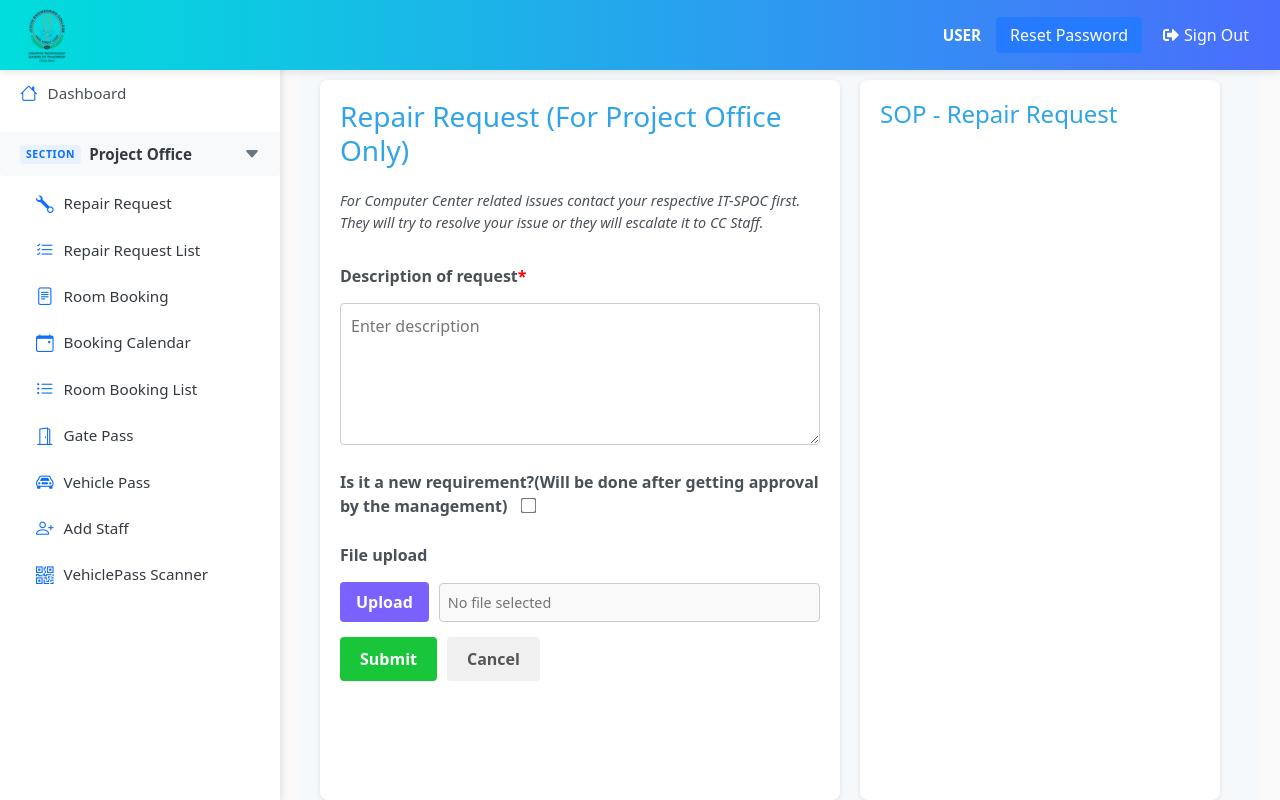
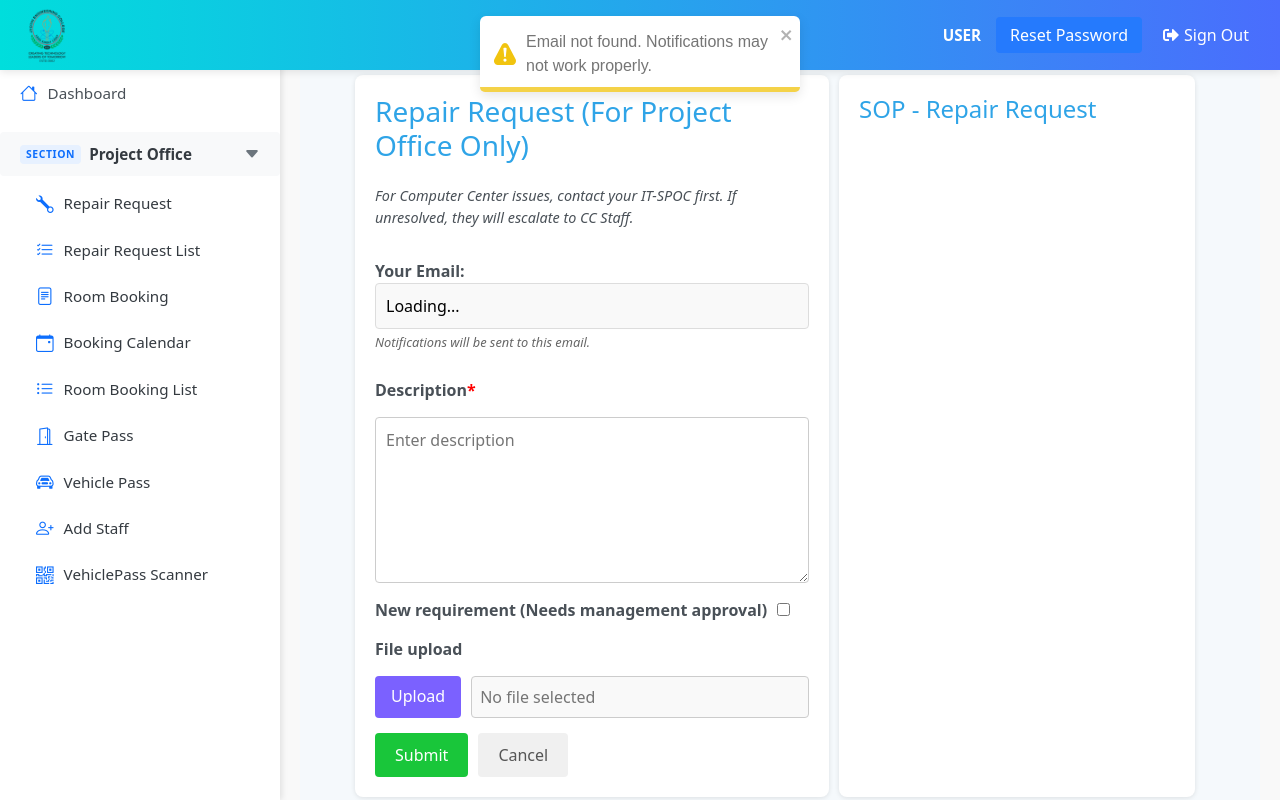
Before and after one commit to jcs-123/proccms-frontend, a React (Vite) app: page /repair-request in a window 1280 px wide. Built offline with nearby package versions, Linux system fonts and the light colour scheme; sample sign-in values are in the browser's storage.

Commit message:
'frontend'

```diff
--- a/src/pages/RepairList.jsx
+++ b/src/pages/RepairList.jsx
@@ -5,6 +5,7 @@ import { Modal } from 'react-bootstrap';
 import * as XLSX from "xlsx";
 import axios from 'axios';
 import { useLocation } from 'react-router-dom';
+
 
 
 
@@ -172,11 +173,10 @@ function RepairList() {
                 toast.success(
                     <div>
                         <p>Request assigned to <strong>{newAssignedTo}</strong></p>
-                        <p>Notification email sent to staff member.</p>
+                        <p>Notification email has been sent.</p>
                     </div>
                 );
             }
-
             return result;
         } catch (err) {
             console.error("❌ Assignment error caught:", err);
--- a/src/pages/RepairRequest.jsx
+++ b/src/pages/RepairRequest.jsx
@@ -1,14 +1,26 @@
-import React, { useState } from "react";
-import { toast, ToastContainer } from 'react-toastify';
+import React, { useState, useEffect } from "react";
+import { toast, ToastContainer } from "react-toastify";
 
 function RepairRequest() {
   const [description, setDescription] = useState("");
   const [isNewRequirement, setIsNewRequirement] = useState(false);
   const [file, setFile] = useState(null);
+  const [userEmail, setUserEmail] = useState("");
 
-  const handleFileChange = (e) => {
-    setFile(e.target.files[0]);
-  };
+  // Load email from localStorage
+  useEffect(() => {
+    const email = localStorage.getItem("email");
+    if (email) {
+      setUserEmail(email);
+    } else {
+      toast.warning("Email not found. Notifications may not work properly.", {
+        position: "top-center",
+        autoClose: 3000,
+      });
+    }
+  }, []);
+
+  const handleFileChange = (e) => setFile(e.target.files[0]);
 
   const handleSubmit = async (e) => {
     e.preventDefault();
@@ -19,24 +31,38 @@ function RepairRequest() {
     formData.append("isNewRequirement", isNewRequirement);
     formData.append("username", localStorage.getItem("name"));
     formData.append("role", localStorage.getItem("role"));
-  formData.append("department", localStorage.getItem("department")); // ✅ Add this
+    formData.append("department", localStorage.getItem("department"));
+    formData.append("email", userEmail);
 
     if (file) formData.append("file", file);
 
     try {
-    const res = await fetch("https://proccms-backend.onrender.com/api/repair-requests", {
+      const res = await fetch(
+        "https://proccms-backend.onrender.com/api/repair-requests",
+        {
           method: "POST",
           body: formData,
-    });
+        }
+      );
 
       if (res.ok) {
-      toast.success("Submitted successfully!", { position: "top-center" });
+        toast.success("Submitted successfully! Check your email for updates.", {
+          position: "top-center",
+          autoClose: 2000,
+        });
         handleCancel();
       } else {
-      toast.error("Submission failed.", { position: "top-center" });
+        const errorData = await res.json();
+        toast.error(`Failed: ${errorData.message || "Unknown error"}`, {
+          position: "top-center",
+          autoClose: 2000,
+        });
       }
     } catch (err) {
-    toast.error("Error: " + err.message, { position: "top-center" });
+      toast.error("Error: " + err.message, {
+        position: "top-center",
+        autoClose: 2000,
+      });
     }
   };
 
@@ -48,37 +74,56 @@ function RepairRequest() {
 
   return (
     <div style={containerStyle}>
-      {/* Left form side */}
+      {/* Left side (form) */}
+      <div style={leftSideStyle}>
         <form onSubmit={handleSubmit} style={formStyle}>
           <h3>Repair Request (For Project Office Only)</h3>
           <p style={{ fontStyle: "italic", fontSize: "0.9rem" }}>
-          For Computer Center related issues contact your respective IT-SPOC first. They will try to resolve your issue or they will escalate it to CC Staff.
+            For Computer Center issues, contact your IT-SPOC first. If unresolved,
+            they will escalate to CC Staff.
           </p>
 
+          {/* Email field */}
+          <div style={emailDisplayStyle}>
+            <label style={labelStyle}>Your Email:</label>
+            <input
+              type="text"
+              value={userEmail || "Loading..."}
+              readOnly
+              style={emailFieldStyle}
+            />
+            <small style={emailNoteStyle}>
+              Notifications will be sent to this email.
+            </small>
+          </div>
+
+          {/* Description */}
           <label style={labelStyle}>
-          Description of request<span style={{ color: "red" }}>*</span>
+            Description<span style={{ color: "red" }}>*</span>
           </label>
           <textarea
             value={description}
             onChange={(e) => setDescription(e.target.value)}
-          rows={5}
+            rows={6}
             style={textareaStyle}
             placeholder="Enter description"
             required
           />
 
-        <div style={{ margin: "10px 0" }}>
+          {/* Checkbox */}
+          <div>
             <label style={{ fontWeight: "bold" }}>
-            Is it a new requirement?(Will be done after getting approval by the management){" "}
+              New requirement (Needs management approval)
               <input
                 type="checkbox"
                 checked={isNewRequirement}
                 onChange={(e) => setIsNewRequirement(e.target.checked)}
-              style={{ transform: "scale(1.2)", marginLeft: "10px" }}
+                style={{ marginLeft: "10px" }}
               />
             </label>
           </div>
 
+          {/* File upload */}
           <label style={{ fontWeight: "bold" }}>File upload</label>
           <div style={fileUploadContainerStyle}>
             <input
@@ -99,41 +144,58 @@ function RepairRequest() {
             />
           </div>
 
+          {/* Buttons */}
           <div style={buttonContainerStyle}>
             <button type="submit" style={submitButtonStyle}>
               Submit
             </button>
-          <button type="button" onClick={handleCancel} style={cancelButtonStyle}>
+            <button
+              type="button"
+              onClick={handleCancel}
+              style={cancelButtonStyle}
+            >
               Cancel
             </button>
           </div>
         </form>
+      </div>
 
-      {/* Right SOP side */}
-      <div style={sopStyle}>
+      {/* Right side (SOP) */}
+      <div style={rightSideStyle}>
         <h4>SOP - Repair Request</h4>
-        {/* SOP content can go here */}
+        {/* <ul>
+          <li>Step 1: Contact your IT-SPOC first.</li>
+          <li>Step 2: If unresolved, raise a request here.</li>
+          <li>Step 3: Attach files if necessary.</li>
+          <li>Step 4: New requirements need management approval.</li>
+        </ul> */}
       </div>
-      <ToastContainer autoClose={1000} position="top-center" />
 
+      <ToastContainer />
     </div>
   );
+}
+
+/* ---------- Styles ---------- */
+const containerStyle = {
+  display: "flex",
+  justifyContent: "space-between",
+  gap: "10px",
+  padding: "55px",
+  backgroundColor: "#f5f9fc",
+  minHeight: "100vh",
 };
 
-// Styles
-
-const containerStyle = {
-  display: "flex",
-  gap: "20px",
+const leftSideStyle = { flex: 3 };
+const rightSideStyle = {
+  flex: 2,
+  background: "#fff",
   padding: "20px",
-  backgroundColor: "#f5f9fc",
-  height: "100%",
-  boxSizing: "border-box",
-  marginTop: "40px",
+  borderRadius: "8px",
+  boxShadow: "0 1px 5px rgba(0,0,0,0.1)",
 };
 
 const formStyle = {
-  flex: 3,
   background: "#fff",
   padding: "20px",
   borderRadius: "8px",
@@ -143,8 +205,20 @@ const formStyle = {
   gap: "15px",
 };
 
-const labelStyle = {
-  fontWeight: "bold",
+const labelStyle = { fontWeight: "bold" };
+
+const emailDisplayStyle = { marginBottom: "10px" };
+const emailFieldStyle = {
+  width: "100%",
+  padding: "10px",
+  borderRadius: "4px",
+  border: "1px solid #ddd",
+  backgroundColor: "#f9f9f9",
+};
+const emailNoteStyle = {
+  color: "#666",
+  fontSize: "0.8rem",
+  fontStyle: "italic",
 };
 
 const textareaStyle = {
@@ -156,41 +230,24 @@ const textareaStyle = {
   fontSize: "1rem",
 };
 
-const fileUploadContainerStyle = {
-  display: "flex",
-  alignItems: "center",
-  gap: "10px",
-};
-
-const fileInputStyle = {
-  display: "none",
-};
-
+const fileUploadContainerStyle = { display: "flex", gap: "10px" };
+const fileInputStyle = { display: "none" };
 const uploadButtonStyle = {
   backgroundColor: "#7b61ff",
   color: "white",
   padding: "8px 16px",
   borderRadius: "4px",
   cursor: "pointer",
-  fontWeight: "600",
-  userSelect: "none",
 };
-
 const fileNameFieldStyle = {
   flex: 1,
   padding: "8px",
   border: "1px solid #ccc",
   borderRadius: "4px",
-  fontSize: "0.9rem",
   backgroundColor: "#f9f9f9",
-  color: "#333",
 };
 
-const buttonContainerStyle = {
-  display: "flex",
-  gap: "10px",
-};
-
+const buttonContainerStyle = { display: "flex", gap: "10px" };
 const submitButtonStyle = {
   backgroundColor: "#19c63a",
   color: "white",
@@ -198,9 +255,7 @@ const submitButtonStyle = {
   borderRadius: "4px",
   border: "none",
   cursor: "pointer",
-  fontWeight: "bold",
 };
-
 const cancelButtonStyle = {
   backgroundColor: "#f0f0f0",
   color: "#555",
@@ -208,16 +263,6 @@ const cancelButtonStyle = {
   borderRadius: "4px",
   border: "none",
   cursor: "pointer",
-  fontWeight: "bold",
-};
-
-const sopStyle = {
-  flex: 2,
-  background: "#fff",
-  padding: "20px",
-  borderRadius: "8px",
-  boxShadow: "0 1px 5px rgba(0,0,0,0.1)",
-  minHeight: "300px",
 };
 
 export default RepairRequest;
```
Lines whose indentation alone changed are shown as unchanged.
